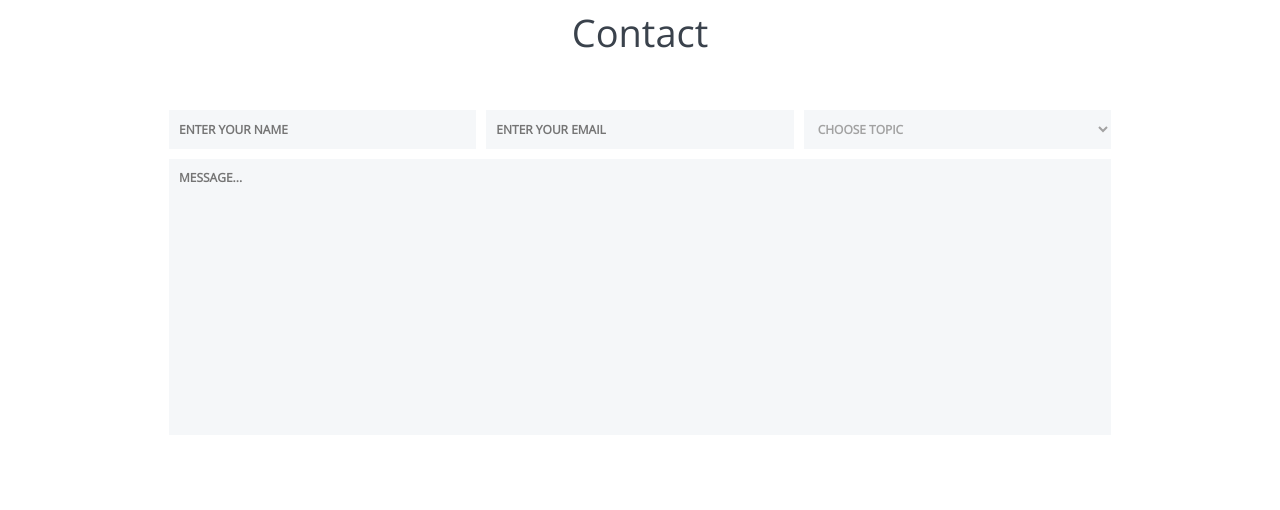
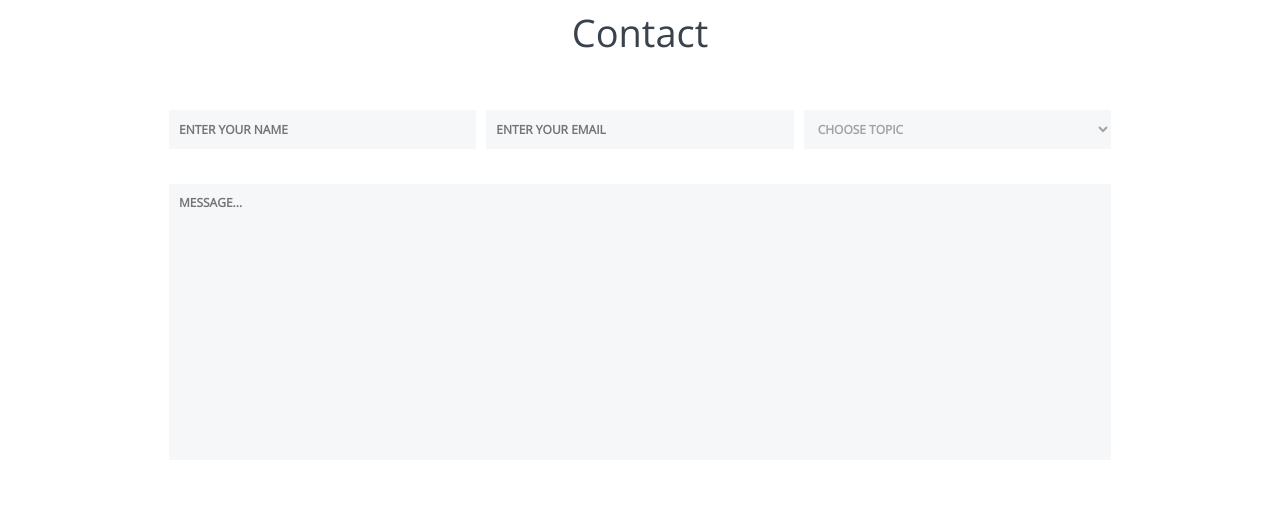
Before and after one commit to PiotrWolski1000/react-pixel-perfect-website, a React (Create React App) app: page / in a window 1280 px wide. Shown: the part 2867-3377 px from the top of the page. Built offline with nearby package versions, Linux system fonts and the light colour scheme.

Commit message:
corrects form

```diff
--- a/src/components/ContactForm/index.js
+++ b/src/components/ContactForm/index.js
@@ -37,7 +37,7 @@ class index extends Component {
         }
 
         else if(name === 'email'){
-            if(value.length > 4 &&
+            if(value.length > 8 &&
                 value.includes('@') &&
                 value.includes('.')
             ){
@@ -188,7 +188,7 @@ class index extends Component {
                 <h1>{this.props.title}</h1>
                 <form
                     name="contact-form"
-                    className='contact__form'
+                    className={this.state.subtopic?'contact__form form__extended':'contact__form'}
                     action="/"
                 >
                     <input
--- a/src/css/form.scss
+++ b/src/css/form.scss
@@ -35,10 +35,8 @@
         resize: none;
         padding: 10px;
     }
+}
 
-
-
-}
 
 .input__name {
     max-height: 46px;
@@ -76,7 +74,7 @@
 }
 .input__message {
     grid-column: 1/7;
-    grid-row: 2/7;
+    grid-row: 3/8;
     height: 256px;
     @media(max-width: 600px){
         grid-column: 1/7;
@@ -86,8 +84,10 @@
 
 .subtopic__input{
     grid-column: 1/7;
-    grid-row: 4;
-
+    grid-row: 2;
+    @media(max-width: 600px){
+        grid-row: 4;
+    }
 
 }
 
```
